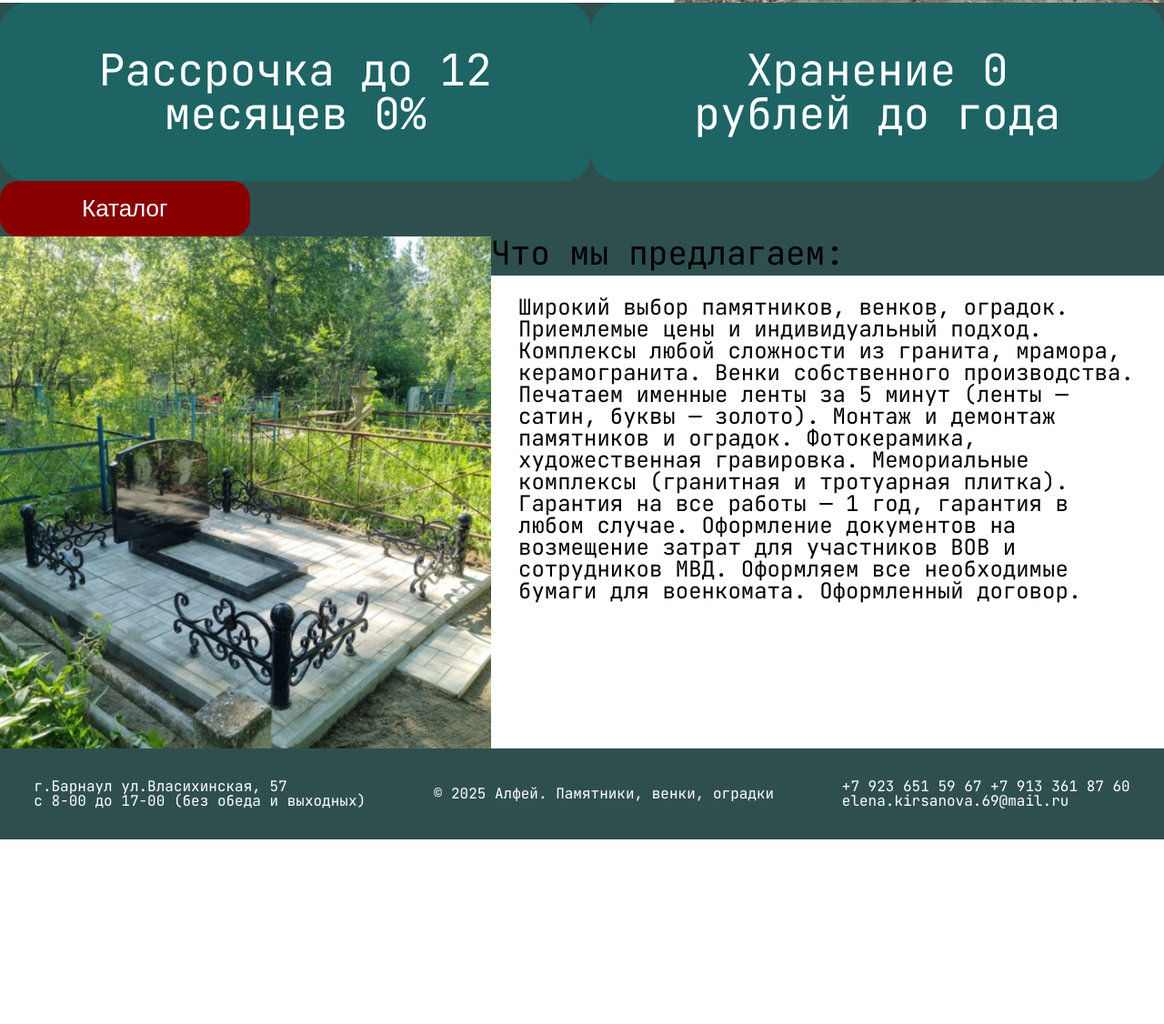
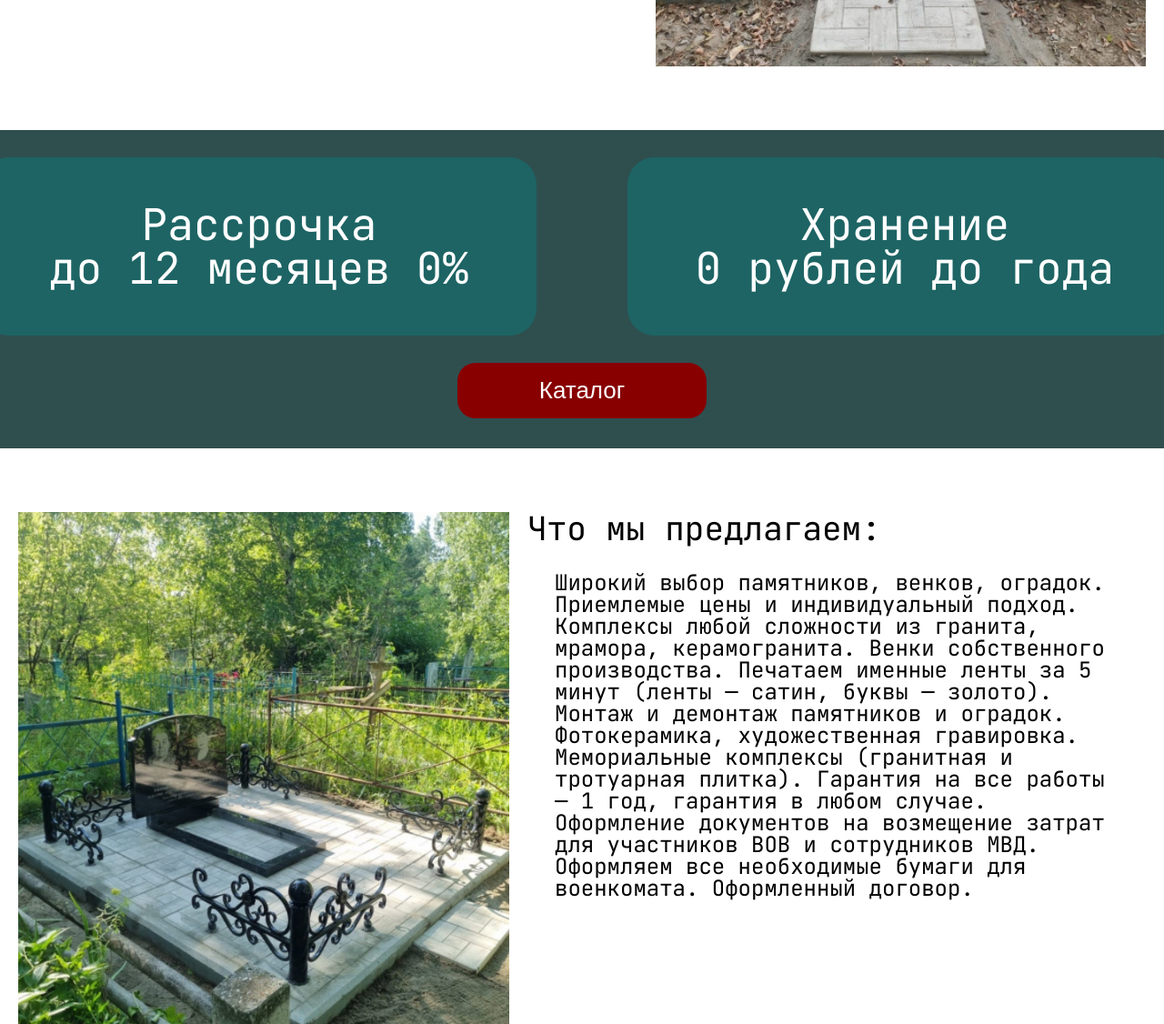
Before and after one commit to Kamikaze800/ALFEI, a plain HTML site: page index.html in a window 1280 px wide. Shown: the part 1504-2630 px from the top of the page at 91% size. Before the commit the page ends 2427 px from the top, so only its background shows below. Drawn offline with Linux system fonts and the light colour scheme.

Commit message:
main ready

```diff
--- a/css/reset.css
+++ b/css/reset.css
@@ -91,6 +91,7 @@ video {
   font: inherit;
   vertical-align: baseline;
   color: inherit;
+  box-sizing: border-box;
 }
 /* HTML5 display-role reset for older browsers */
 article,
--- a/css/style.css
+++ b/css/style.css
@@ -3,6 +3,8 @@
   --green-light: #1e6464;
   --red: #880000;
   --footer_size: 100px;
+  --sales__height: 350px;
+  --main__bg_height: 900px;
 }
 body {
   font-family: "JetBrains Mono", monospace;
@@ -10,6 +12,7 @@ body {
 .container {
   max-width: 1280px;
   margin: 0 auto;
+  padding: 0 20px;
 }
 header {
   background-color: var(--green);
@@ -38,9 +41,11 @@ header {
   width: 100%;
   overflow: hidden;
   position: absolute;
+  height: var(--main__bg_height);
 }
 .main__bg img {
   width: 100%;
+  height: var(--main__bg_height);
   filter: brightness(40%);
 }
 .main__inner {
@@ -76,6 +81,8 @@ header {
   color: black;
   display: flex;
   flex-direction: row;
+  gap: 20px;
+  margin-top: 70px;
 }
 .about__block {
 }
@@ -91,19 +98,27 @@ header {
 }
 
 .sales {
+  margin-top: 70px;
   position: relative;
+  height: var(--sales__height);
 }
 .sales__bg {
   position: absolute;
   width: 100%;
-  height: 300px;
+  height: var(--sales__height);
   background: var(--green);
   z-index: -1;
 }
 .sales__inner {
+  display: flex;
+  flex-direction: column;
+  align-items: center;
+  justify-content: center;
   position: relative;
 }
 .sales__block {
+  gap: 100px;
+  margin-top: 30px;
   display: flex;
 }
 .sales__block * {
@@ -113,7 +128,8 @@ header {
   color: white;
   font-size: 48px;
   background: var(--green-light);
-  padding: 50px 75px;
+  width: 610px;
+  padding: 50px;
   border-radius: 30px;
   text-align: center;
 }
@@ -124,9 +140,11 @@ header {
   color: white;
   border-radius: 20px;
   margin: 0 auto;
+  margin-top: 30px;
 }
 
 footer {
+  margin-top: 30px;
   color: white;
 }
 .footer__bg {
--- a/index.html
+++ b/index.html
@@ -70,10 +70,10 @@
         <div class="sales__inner">
           <div class="sales__block">
             <div class="sale__text">
-              Рассрочка до 12 месяцев 0%
+              Рассрочка <br> до 12 месяцев 0%
             </div>
             <div class="sale__text">
-              Хранение 0 рублей до года
+              Хранение <br> 0 рублей до года
             </div>
           </div>
           <button class="sale__btn">
```
Also changed, not shown: img/url.jpeg (added).
